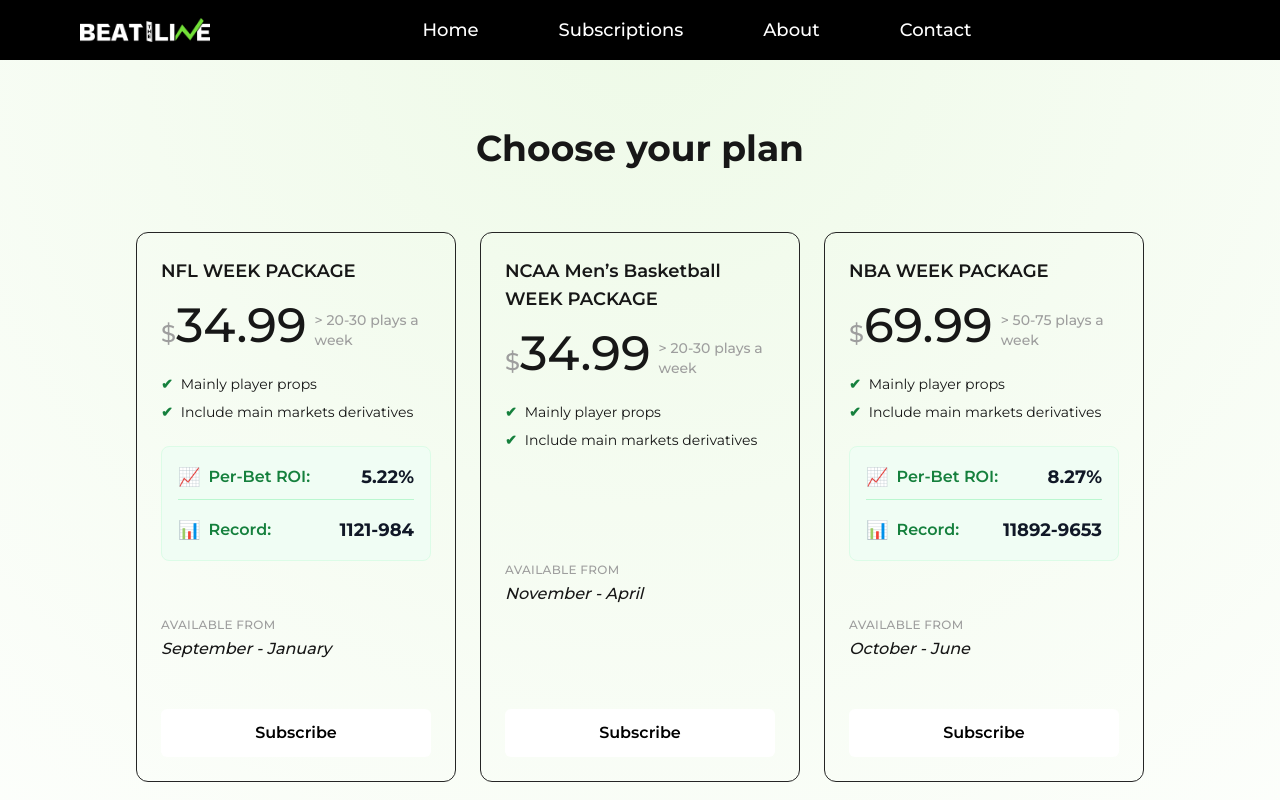
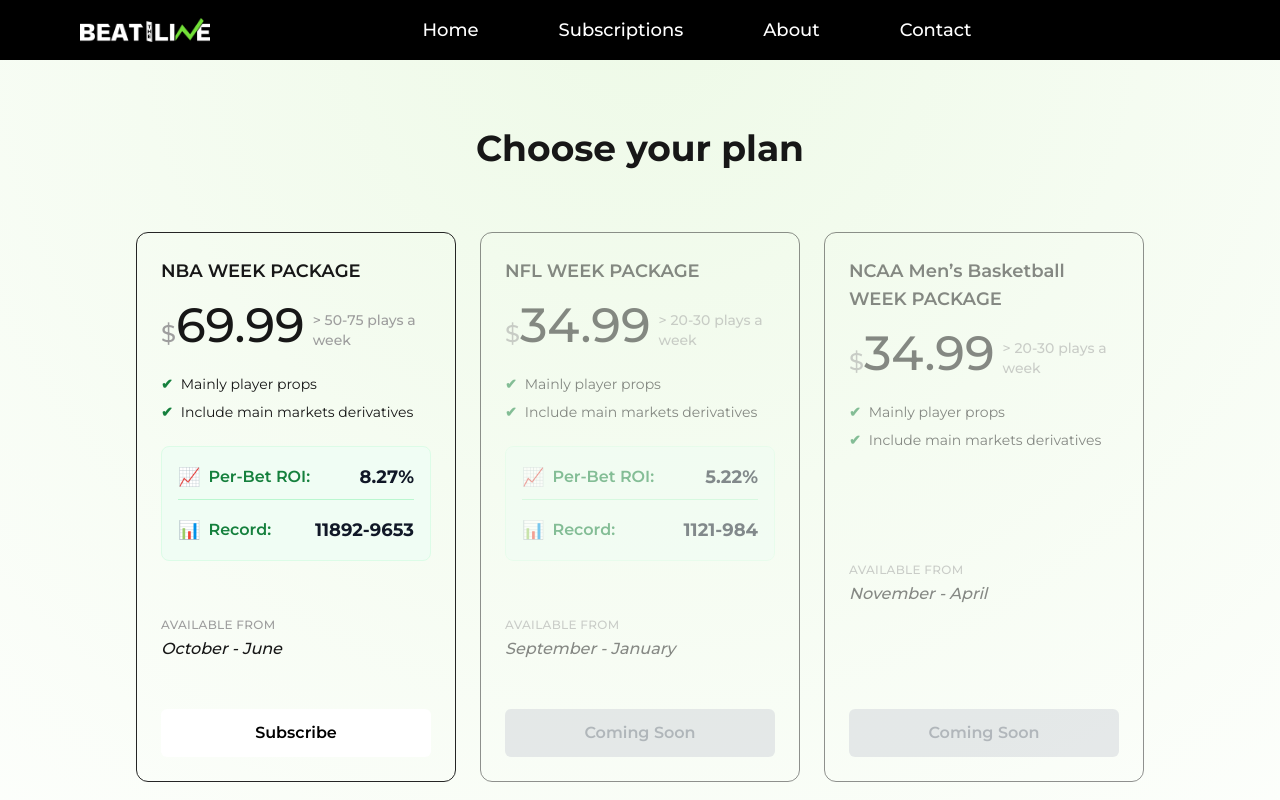
Before and after one commit to glaciercodeio/BeatTheLine-WebApp, a Next.js app: page /subscriptions in a window 1280 px wide. Shown: the top 800 px of the page. Built offline with nearby package versions, Linux system fonts and the light colour scheme.

Commit message:
Only NBA active

```diff
--- a/src/app/subscriptions/page.jsx
+++ b/src/app/subscriptions/page.jsx
@@ -10,7 +10,7 @@
     features: ["Mainly player props", "Include main markets derivatives"],
     link: "https://www.whop.com/beattheline-nfl/",
     dates: "September - January",
-    cta: "Subscribe",
+    cta: "Coming Soon",
     roi: "5.22%",
     record: "1121-984",
   },
@@ -21,7 +21,7 @@
     features: ["Mainly player props", "Include main markets derivatives"],
     link: "https://whop.com/beattheline-ncaab/",
     dates: "November - April",
-    cta: "Subscribe",
+    cta: "Coming Soon",
   },
   {
     title: "NCAA Men’s Football WEEK PACKAGE ",
@@ -51,7 +51,7 @@
     features: ["Mainly player props", "Include main markets derivatives"],
     link: "https://whop.com/beattheline-nhl/",
     dates: "October - June",
-    cta: "Subscribe",
+    cta: "Coming Soon",
     roi: "4.11%",
     record: "647-587",
   },
```
